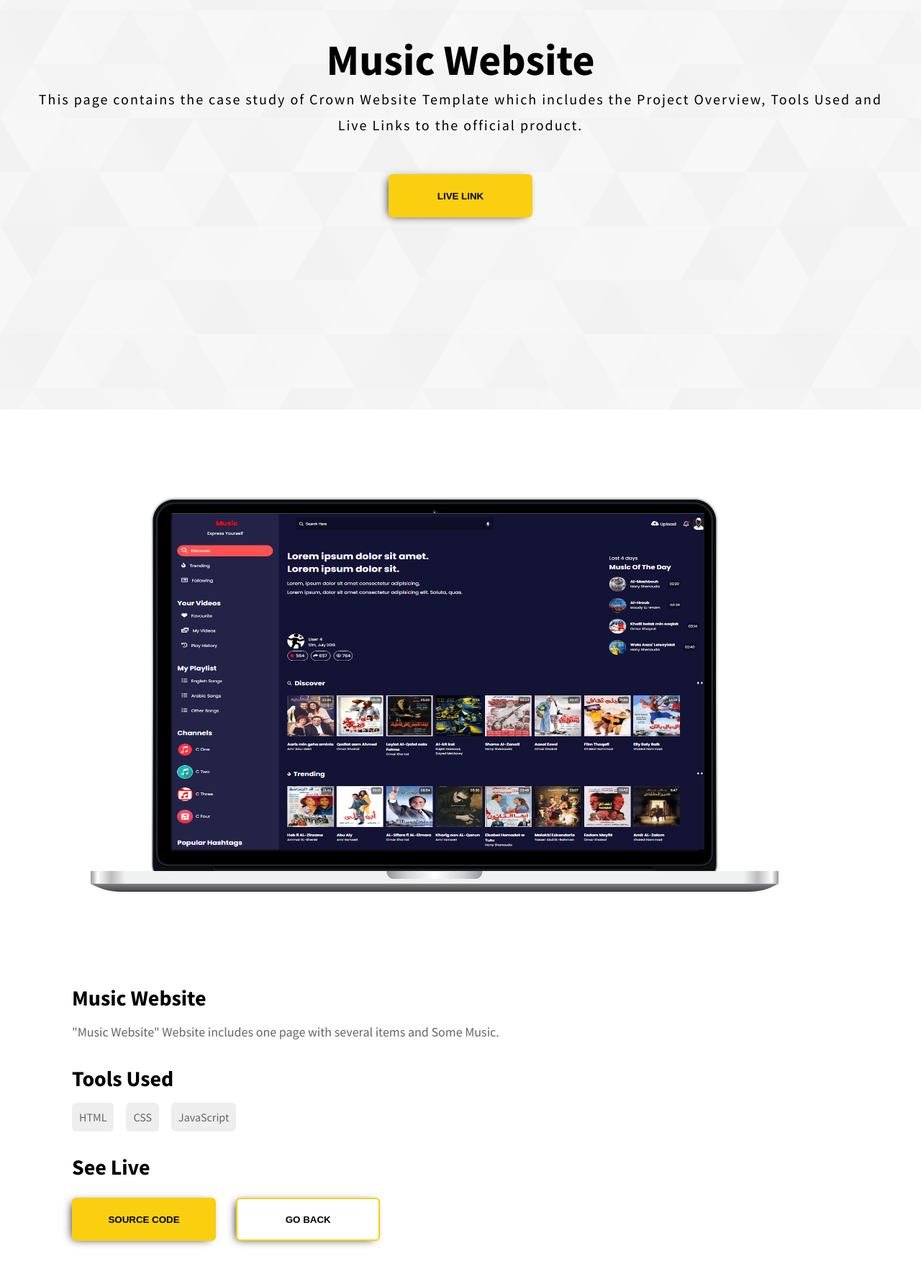
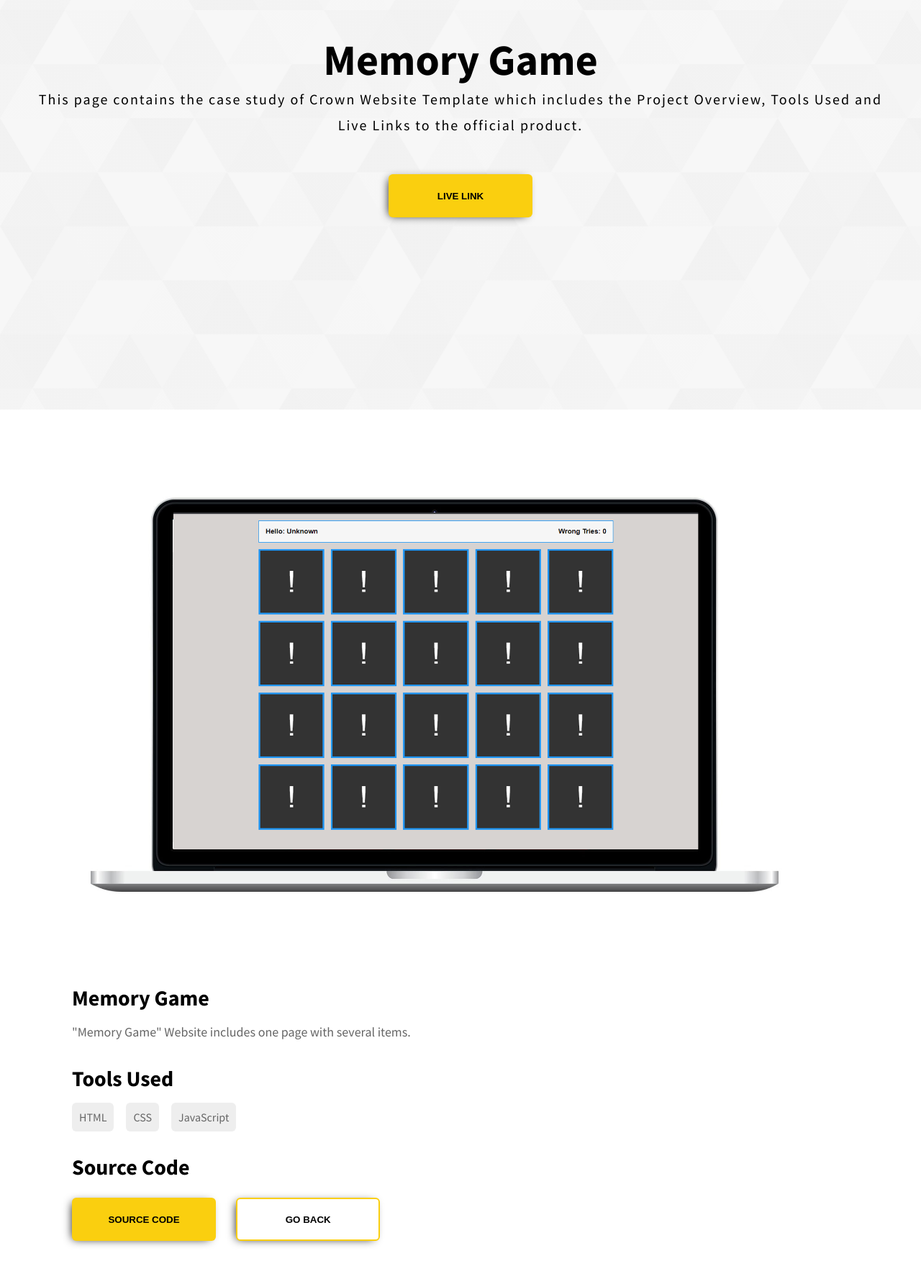
Before and after one commit to anasAS02/Portfolio, a plain HTML site: page project5.html in a window 1280 px wide. Shown: the part 264-2034 px from the top of the page at 72% size. Drawn offline with Linux system fonts and the light colour scheme.

Commit message:
ADD, Edit Files

```diff
--- a/project5.html
+++ b/project5.html
@@ -10,7 +10,7 @@
     <link rel="preconnect" href="https://fonts.googleapis.com">
     <link rel="preconnect" href="https://fonts.gstatic.com" crossorigin>
     <link href="https://fonts.googleapis.com/css2?family=Source+Sans+Pro:ital,wght@0,200;0,300;0,400;0,600;0,700;0,900;1,300;1,400;1,600;1,700;1,900&display=swap" rel="stylesheet">
-    <title>Portfolio</title>
+    <title>Memory Game</title>
 </head>
 <body>
     <!-- Start Header -->
@@ -41,11 +41,11 @@
     <div class="landing">
         <div class="container">
             <div class="text">
-                <h1>Music Website</h1>
+                <h1>Memory Game</h1>
                 <p>This page contains the case study of Crown Website Template which includes the Project Overview, Tools Used and Live Links to the official product.</p>
             </div>
             <button class="btn-shape l-btn">
-                <a href="https://astalaat02.github.io/Music/" target="_Blanck">Live Link</a>
+                <a href="https://astalaat02.github.io/Memory-Game/" target="_Blanck">Live Link</a>
             </button>
         </div>
     </div>
@@ -54,11 +54,11 @@
     <!-- Start Description -->
     <div class="p-description">
         <div class="image">
-            <img src="imgs/project4.PNG" alt="">
+            <img src="imgs/project5.png" alt="">
         </div>
         <div class="overview">
-        <h2>Music Website</h2>
-        <p>"Music Website" Website includes one page with several items and Some Music.</p>
+        <h2>Memory Game</h2>
+        <p>"Memory Game" Website includes one page with several items.</p>
     </div>
     <div class="tools">
         <h2>Tools Used</h2>
@@ -74,9 +74,9 @@
         </div>
     </div>
     <div class="link">
-        <h2>See Live</h2>
+        <h2>Source Code</h2>
         <div class="links">
-            <a href="https://github.com/astalaat02/Music" target="_Blanck">
+            <a href="https://github.com/astalaat02/Memory-Game" target="_Blanck">
                 <button class="btn-shape links-btn">Source Code</button>
             </a>
             <a href="index.html">
```
Also changed, not shown: index.html (+4 -4 lines), project4.html (+1 -1 lines).
